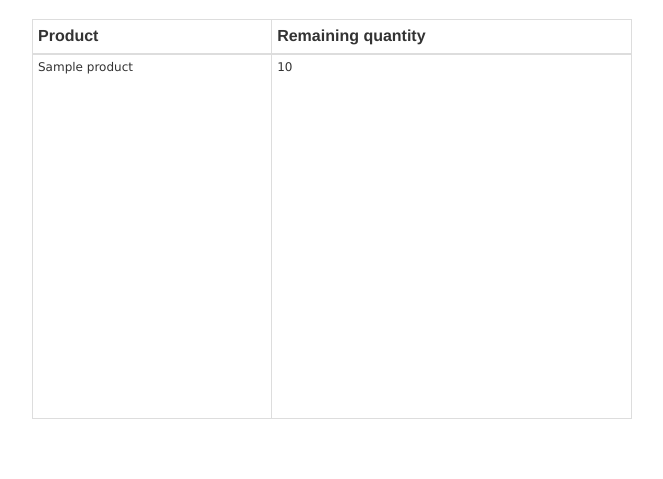
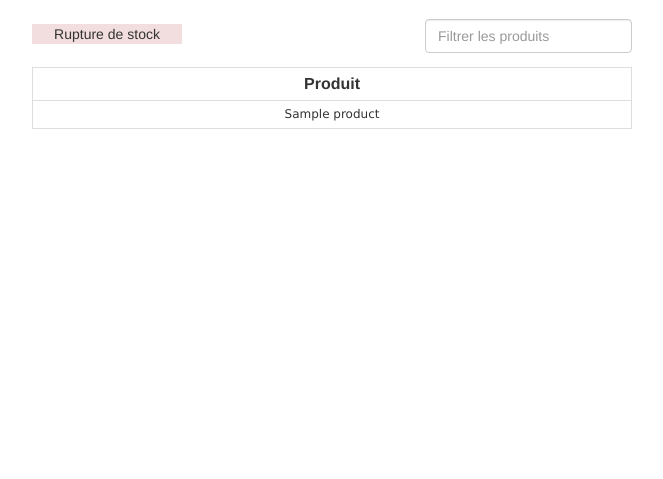
Before and after one commit to TammyAndBenjamin/tabapp, a Python web app: template templates/supplies.html in a window 1280 px wide. Shown: the part 321-800 px from the top of the page, without its empty margins (308-971 px from the left). Run offline with Jinja, Linux system fonts and the light colour scheme; the template is opened without the code that fills it: most values are stand-ins (such as "Sample title", 1, 10 or a date in 2020); some libraries are stand-ins or nearby versions.

Commit message:
Supplies: Update html document and add filter

```diff
--- a/templates/supplies.html
+++ b/templates/supplies.html
@@ -2,26 +2,56 @@
     <head>
         <link rel="stylesheet" href="//netdna.bootstrapcdn.com/bootstrap/3.1.1/css/bootstrap.min.css">
         <title>TAMMY & BENJAMIN - Supplies</title>
+        <style>
+            table thead th { border: 0 !important; text-align: center; }
+            table tbody td { font-family: verdana; font-size: 12px; text-align: center; }
+        </style>
     </head>
     <body>
         <div style="text-align: center"><img src="http://cdn.shopify.com/s/files/1/0343/0553/t/5/assets/logo.png?7945"></div>
         <div style="padding: 40px 0 0 0; width:600px; height: 100px; margin: auto;">
-            <table style="height: 400px" class="table table-bordered table table-hover table table-condensed">
+            <div class="bg-danger pull-left" style="width: 150px; margin: 5px 0; text-align: center;">Rupture de stock</div>
+            <form id="product_filter_form" class="form-inline pull-right" role="form">
+                <div class="form-group">
+                    <label class="sr-only" for="product_filter">Filtrer les produits</label>
+                    <input type="search" class="form-control" id="product_filter" placeholder="Filtrer les produits">
+                </div>
+            </form>
+            <table class="table table-bordered table table-hover table table-condensed">
                 <thead>
                     <tr>
-                        <th>Product</th>
-                        <th>Remaining quantity</th>
+                        <th>Produit</th>
                     <tr>
                 </thead>
-                <tbody>
+                <tbody id="products">
                     {% for product in products %}
                         <tr{% if product.quantity == 0 %} class="danger"{% endif %}>
-                            <td style="font-family: verdana; font-size: 12px;">{{ product.title }}</td>
-                            <td style="font-family: verdana; font-size: 12px;">{{ product.quantity }}</td>
+                            <td>{{ product.title }}</td>
                         </tr>
                     {% endfor %}
                 </tbody>
             </table>
         </div>
+        <script src="//code.jquery.com/jquery-1.11.0.min.js"></script>
+        <script>
+            $(document).ready(function() {
+                $('#product_filter_form').on('submit', function(e) {
+                    e.preventDefault();
+                });
+                $('#product_filter').on('keyup', function(e) {
+                    var self = $(this),
+                        q = self.val(),
+                        re = new RegExp(q, 'i');
+                    $('#products tr').each(function() {
+                        var row = $(this),
+                            product_name = row.find('td').html();
+                        row.hide();
+                        if (re.test(product_name)) {
+                            row.show();
+                        }
+                    });
+                });
+            });
+        </script>
     </body>
 </html>
```
